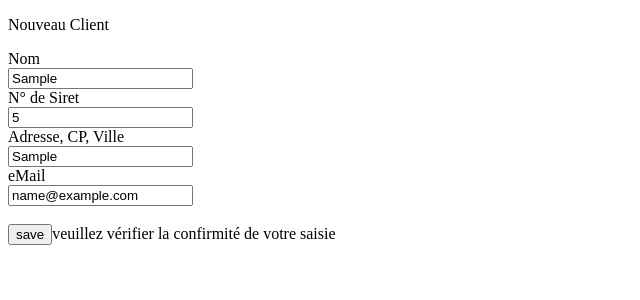
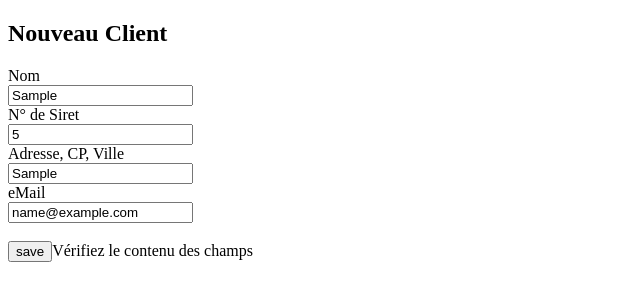
Before and after one commit to stephane909/facturation_app, a React (Vite) app: page / in a window 1280 px wide. Both pictures are taken after typing "Sample", "5", "Sample", "name@example.com" into the empty fields and a click on the input "save". Shown: the top 300 px of the page, without its empty margins (0-640 px from the left). Built offline with nearby package versions, Linux system fonts and the light colour scheme.

Commit message:
simplification des states

```diff
--- a/src/modules/invoice/createCustomer/createCustomer.tsx
+++ b/src/modules/invoice/createCustomer/createCustomer.tsx
@@ -1,117 +1,67 @@
-import { useState } from "react";
+import { useState, useRef, useEffect } from "react";
 import useCreateCustomer from "./useCreateCustomer";
-import { isEmail, isSiret, isNotEmpty } from "../../../utilities/validation";
 
 const CreateCustomer = () => {
-  // State de stockage des champs
-  const [enteredName, setEnteredName] = useState("");
-  const [enteredSiret, setEnteredSiret] = useState("");
-  const [enteredAddress, setEnteredAddress] = useState("");
-  const [enteredEmail, setEnteredEmail] = useState("");
+  const name = useRef<HTMLInputElement>("");
+  const siret = useRef<HTMLInputElement | null>("");
+  const address = useRef<HTMLInputElement | null>("");
+  const email = useRef<HTMLInputElement | null>("");
+
   const [dataToSubmission, setDataToSubmission] = useState(false);
-  const [dataError, setDataError] = useState(false);
-  const { loading, fetchedDatas, isError, success } = useCreateCustomer(
-    enteredName,
-    enteredSiret,
-    enteredAddress,
-    enteredEmail,
+
+  const { isLoading, isError, isSuccess } = useCreateCustomer(
+    name.current.value,
+    siret.current.value,
+    address.current.value,
+    email.current.value,
     dataToSubmission,
   );
 
-  function handleNameChange(value) {
-    setEnteredName(value);
-  }
-
-  function handleSiretChange(value) {
-    setEnteredSiret(value);
-  }
-
-  function handleAddressChange(value) {
-    setEnteredAddress(value);
-  }
-
-  function handleEmailChange(value) {
-    setEnteredEmail(value);
-  }
+  //réinitialise la soumission du formulaire
+  useEffect(() => {
+    if (dataToSubmission === true) {
+      setDataToSubmission(false);
+    }
+  }, [dataToSubmission]);
 
   // #FACTURATION-US-1-AC-1 : création client validée
-  const handleSubmit = async (event) => {
+  const handleSubmit = (event) => {
     event.preventDefault();
-
-    if (
-      isSiret(enteredSiret) &&
-      isEmail(enteredEmail) &&
-      isNotEmpty(enteredName) &&
-      isNotEmpty(enteredAddress)
-    ) {
-      setDataToSubmission(true);
-      setDataError(false);
-    } else {
-      setDataToSubmission(false);
-      setDataError(true);
-    }
+    setDataToSubmission(true);
   };
 
   return (
     <>
-      <p>Nouveau Client</p>
-      {success && <span>{fetchedDatas.name} ajouté !</span>}
-      {!success && (
+      <h2>Nouveau Client</h2>
+      {isSuccess && <span>{name.current.value} ajouté !</span>}
+      {!isSuccess && (
         <form onSubmit={() => handleSubmit(event)}>
           <div>
             <label htmlFor="name">Nom</label>
             <br />
-            <input
-              id="name"
-              name="name"
-              type="text"
-              autoComplete="none"
-              onBlur={(event) => handleNameChange(event.target.value)}
-            />
+            <input name="name" type="text" ref={name} />
           </div>
           <div>
             <label htmlFor="siret">N° de Siret</label>
             <br />
-            <input
-              id="siret"
-              name="siret"
-              type="number"
-              autoComplete="none"
-              onBlur={(event) => handleSiretChange(event.target.value)}
-            />
+            <input name="siret" type="number" ref={siret} />
           </div>
           <div>
             <label htmlFor="address">Adresse, CP, Ville</label>
             <br />
-            <input
-              id="address"
-              name="address"
-              type="text"
-              autoComplete="none"
-              onBlur={(event) => handleAddressChange(event.target.value)}
-            />
+            <input name="address" type="text" ref={address} />
           </div>
           <div>
             <label htmlFor="email">eMail</label>
             <br />
-            <input
-              id="email"
-              name="email"
-              type="email"
-              autoComplete="none"
-              onBlur={(event) => handleEmailChange(event.target.value)}
-            />
+            <input name="email" type="email" ref={email} />
           </div>
           <div>
             <br />
             <input type="submit" value="save" />
-            {dataError && (
-              <span>veuillez vérifier la confirmité de votre saisie</span>
-            )}
-            {loading && <span>Enregistrement en cours</span>}
-            {isError && (
-              <span>Une erreur sn'est produite lors de l'enregistrement </span>
-            )}
+
+            {isLoading && <span>Enregistrement en cours</span>}
+            {isError && <span>{isError}</span>}
           </div>
         </form>
       )}
--- a/src/modules/invoice/createCustomer/useCreateCustomer.tsx
+++ b/src/modules/invoice/createCustomer/useCreateCustomer.tsx
@@ -1,4 +1,5 @@
 import { useState, useEffect } from "react";
+import { isEmail, isNotEmpty, isSiret } from "../../../utilities/validation";
 
 const useCreateCustomer = (
   name: string,
@@ -7,29 +8,20 @@ const useCreateCustomer = (
   email: string,
   submit: boolean,
 ) => {
-  const [fetchedDatas, setFetchedDatas] = useState({
-    name: name,
-    siret: siret,
-    address: address,
-    email: email,
-  });
+  const [isLoading, setIsLoading] = useState<boolean>(false);
+  const [isError, setIsError] = useState<string>("");
+  const [isSuccess, setIsSuccess] = useState<boolean>(false);
+  console.log("useeffect");
+  useEffect(() => {
+    const fetchedDatas = {
+      name: name,
+      siret: siret,
+      address: address,
+      email: email,
+    };
 
-  const [loading, setLoading] = useState(false);
-  const [isError, setIsError] = useState(false);
-  const [success, setSuccess] = useState(false);
-
-  // si je l'utilise il y a top de re render. POURQUOI ?
-  // setFetchedDatas((prevDatas) => ({
-  //   ...prevDatas,
-  //   name: name,
-  //   siret: siret,
-  //   address: address,
-  //   email: email,
-  // }));
-
-  useEffect(() => {
     async function fetchData() {
-      setLoading(true);
+      setIsLoading(true);
 
       try {
         const response = await fetch("https://example.org/post", {
@@ -45,28 +37,38 @@ const useCreateCustomer = (
         if (!response.ok) {
           //const error = new Error("Failde to create customer");
           //throw error;
-          setIsError(true);
-          setLoading(false);
+          setIsError("l'enregistrement n'est pas possible");
+          setIsLoading(false);
         } else {
-          setSuccess(true);
+          setIsSuccess(true);
         }
-        setLoading(false);
+        setIsLoading(false);
         return res.message;
       } catch (error) {
-        setIsError(true);
-        setLoading(false);
+        setIsError(error.message);
+        setIsLoading(false);
       }
     }
+
     if (submit) {
-      fetchData();
+      if (
+        isSiret(siret) &&
+        isEmail(email) &&
+        isNotEmpty(name) &&
+        isNotEmpty(address)
+      ) {
+        fetchData();
+      } else {
+        console.log("pas ok ");
+        setIsError("Vérifiez le contenu des champs ");
+      }
     }
-  }, [fetchedDatas, submit]);
+  }, [submit, address, email, name, siret]);
 
   return {
-    loading,
-    fetchedDatas,
+    isLoading,
     isError,
-    success,
+    isSuccess,
   };
 };
 
```
